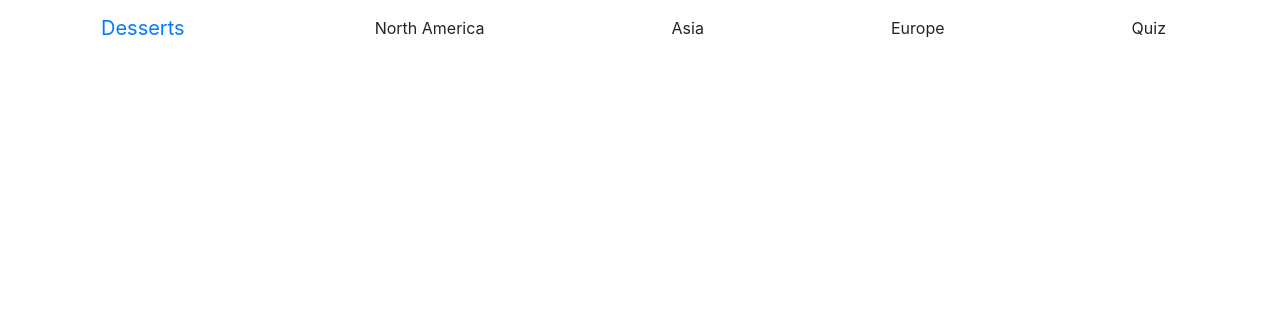
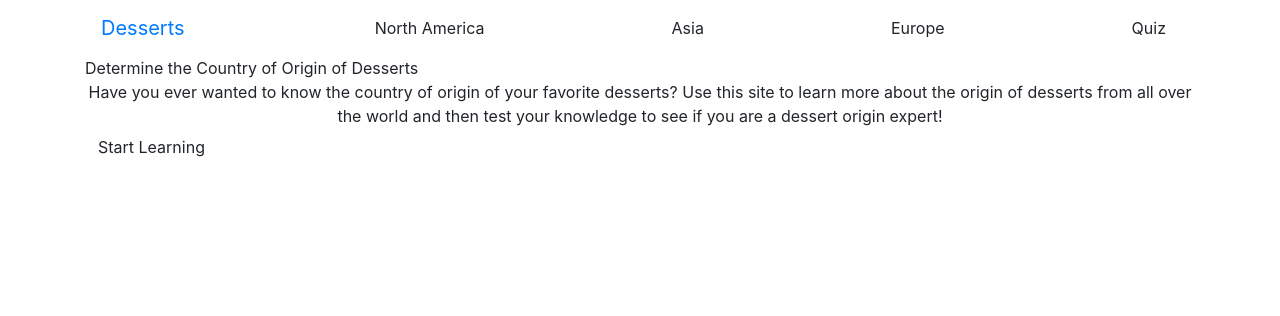
Before and after one commit to IsabelMacgill/UI_Project, a Flask app: page / in a window 1280 px wide. Shown: the top 316 px of the page. Run offline with Flask 2, Linux system fonts and the light colour scheme; some libraries are stand-ins or nearby versions.

Commit message:
Updated hompage.html

```diff
--- a/static/main.css
+++ b/static/main.css
@@ -5,3 +5,7 @@
 .class-selector{
 
 }
+
+.center{
+	text-align: center;
+}
--- a/templates/homepage.html
+++ b/templates/homepage.html
@@ -8,8 +8,24 @@
 
 </script>
 <script src="../static/homepage.js"></script>
+<link href="../static/main.css" rel="stylesheet" type"text/css">
 
-<div>
+
+<div class="col-12">
+	<div class="row center">
+		Determine the Country of Origin of Desserts
+	</div>
+	<div class="row center">
+		Have you ever wanted to know the country of origin of your favorite
+		desserts? Use this site to learn more about the origin of desserts from
+		all over the world and then test your knowledge to see if you are a
+		dessert origin expert!
+	</div>
+	<div class="row center">
+		<a href="/learn">
+			<button class="btn menu-element" id="learn-button">Start Learning</button>
+		</a>
+	</div>
 </div>
 
 {% endblock %}
```
